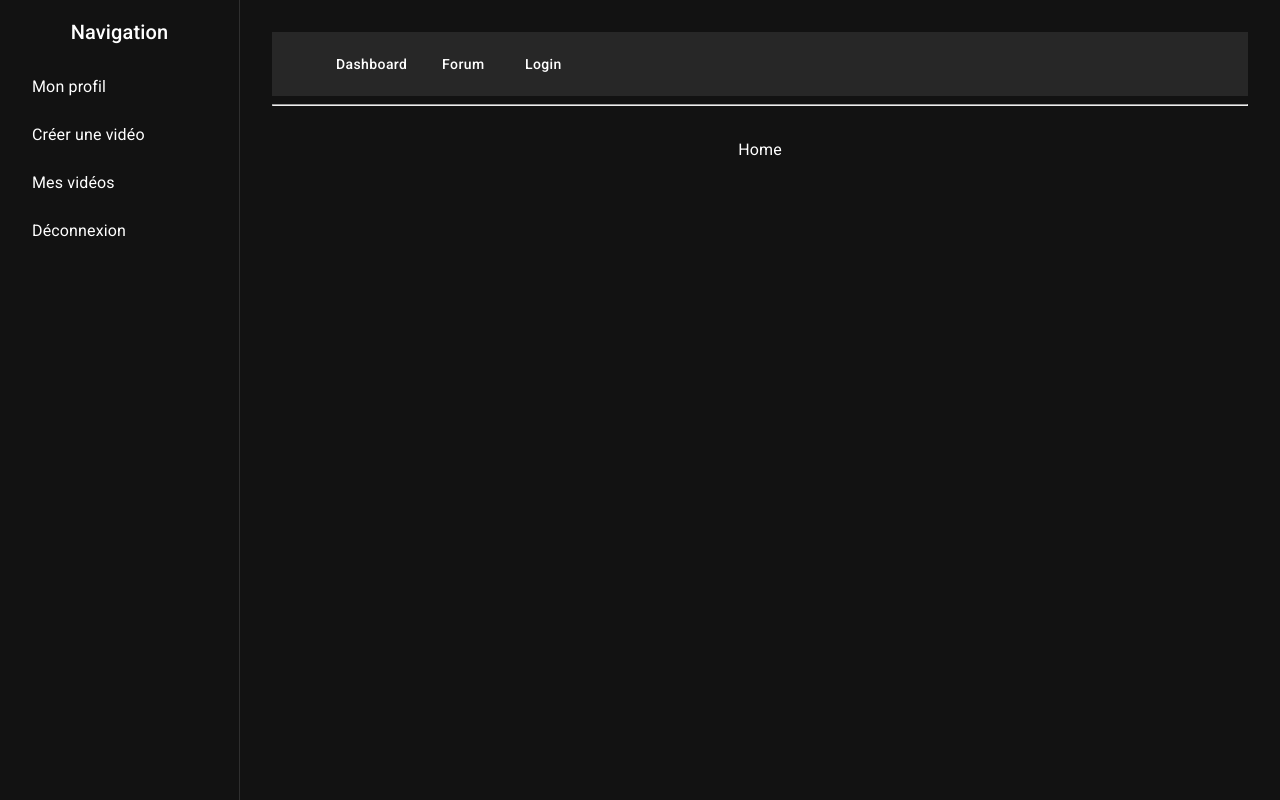
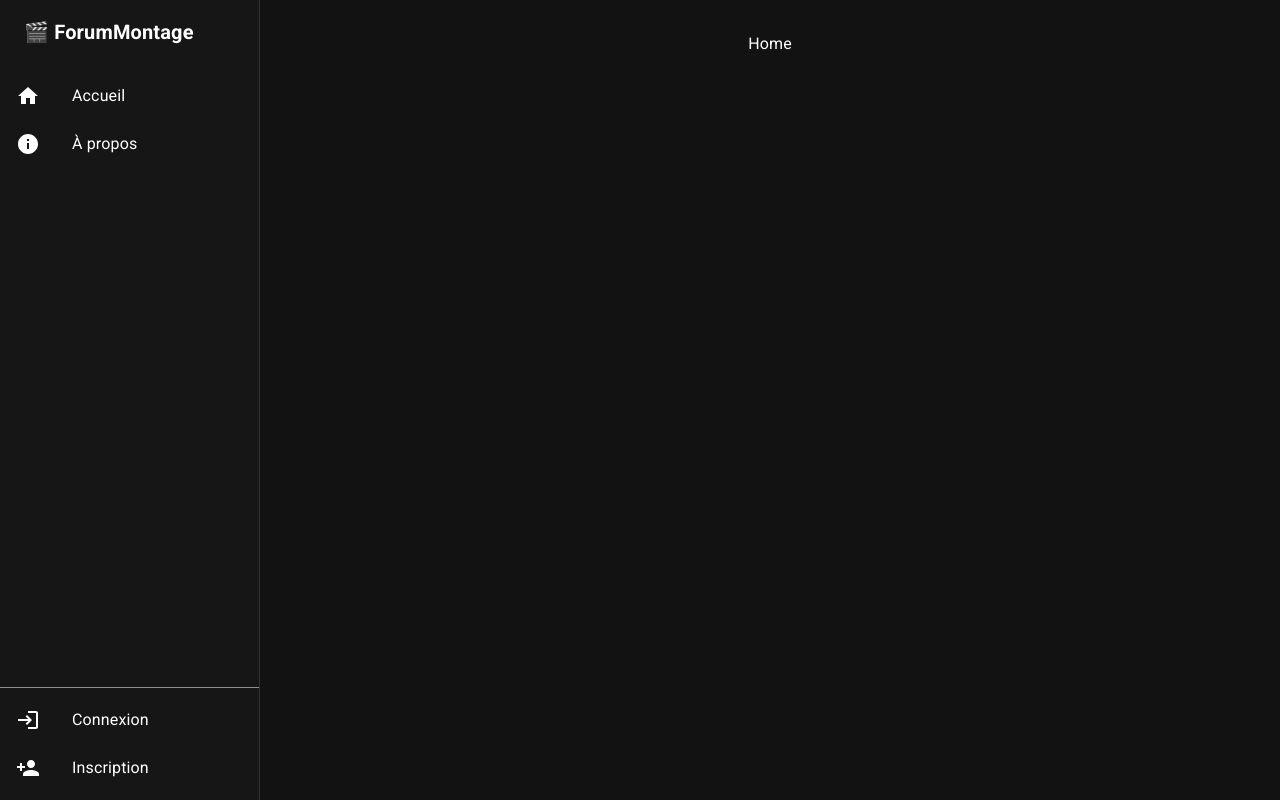
Before and after one commit to 0maxjlt/ForumMontage, a React (Vite) app: page / in a window 1280 px wide. Built offline with nearby package versions, Linux system fonts and the light colour scheme; no server answers; a web font is replaced by a local one.

Commit message:
appbar + offre createur debut

```diff
--- a/src/App.jsx
+++ b/src/App.jsx
@@ -34,12 +34,13 @@ function App() {
 
         <Router>
           <Routes>
-              <Route path="/" element={<Layout/>} >
+            <Route path="/login" element={<Login />} />  {/* Route de connexion */}
+
+            <Route path="/" element={<Layout />} >
               <Route path="/" element={<Home />} />  {/* Route de connexion */}
-                <Route path="/login" element={<Login />} />  {/* Route de connexion */}
               <Route path="/dashboard" element={<Dashboard />} />  {/* Route de connexion */}
-                <Route path ="/dashboard/:id" element={<VideosDashboard />} />
-                <Route path = "/Forum" element={<Forum />} />
+              <Route path="/dashboard/:id" element={<VideosDashboard />} />
+              <Route path="/Forum" element={<Forum />} />
             </Route>
           </Routes>
         </Router>
--- a/src/components/Layout.jsx
+++ b/src/components/Layout.jsx
@@ -11,13 +11,20 @@ function Layout() {
       <MyDrawer />
 
       {/* Contenu principal */}
-      <Box component="main" sx={{ flexGrow: 1 }}>
-        {/* En-tête de page */}
+      <Box
+        component="main"
+        sx={{
+          flexGrow: 1,
+          ml: { sm: `260px` }, // pour laisser la place au drawer sur desktop
+        }}
+      >
+        {/* En-tête de page
         <MyBreadcrumbs />
 
-        {/* Séparateur */}
+
         <hr />
         <br />
+        */}
 
         {/* Contenu dynamique (Forum, Dashboard...) */}
         <Outlet />
--- a/src/components/MyDrawer.jsx
+++ b/src/components/MyDrawer.jsx
@@ -1,46 +1,227 @@
-import React from "react";
-import { Box, Typography, List, ListItem, ListItemText } from "@mui/material";
-import { Drawer } from "@mui/material";
+import React, { useState, useEffect } from "react";
+import {
+  Drawer, List, ListItem, ListItemButton, ListItemIcon, ListItemText,
+  Toolbar, Typography, Box, Collapse, Divider, IconButton, AppBar
+} from "@mui/material";
+import {
+  Home as HomeIcon,
+  Work as WorkIcon,
+  People as PeopleIcon,
+  Info as InfoIcon,
+  AccountCircle as AccountCircleIcon,
+  Settings as SettingsIcon,
+  ExpandLess,
+  ExpandMore,
+  PostAdd as PostAddIcon,
+  ManageAccounts as ManageAccountsIcon,
+  Folder as FolderIcon,
+  Search as SearchIcon,
+  Logout as LogoutIcon,
+  Login as LoginIcon,
+  PersonAdd as PersonAddIcon,
+  Menu as MenuIcon
+} from "@mui/icons-material";
 import { useNavigate } from "react-router-dom";
 
+export default function MyDrawer() {
+  const drawerWidth = 260;
+  const navigate = useNavigate();
 
-function MyDrawer() {
+  const [user, setUser] = useState(null);
+  const [openCreators, setOpenCreators] = useState(false);
+  const [openEditors, setOpenEditors] = useState(false);
+  const [mobileOpen, setMobileOpen] = useState(false);
 
-    return (
-    <Drawer
+  // Vérifie si l'utilisateur est connecté
+  useEffect(() => {
+    fetch("http://localhost:3001/api/me", { credentials: "include" })
+      .then(res => {
+        if (!res.ok) throw new Error("Non connecté");
+        return res.json();
+      })
+      .then(data => setUser(data))
+      .catch(() => setUser(null));
+  }, []);
+
+  const handleLogout = () => {
+    fetch("http://localhost:3001/api/logout", {
+      method: "POST",
+      credentials: "include",
+    })
+      .then(() => setUser(null))
+      .catch(err => console.error("Erreur déconnexion", err));
+
+    navigate("/login");
+    setMobileOpen(false); // ferme le drawer mobile après logout
+  };
+
+  const toggleDrawer = () => setMobileOpen(!mobileOpen);
+
+  const drawerContent = (
+    <Box sx={{ display: "flex", flexDirection: "column", height: "100%" }}>
+      {/* Contenu principal */}
+      <Box>
+        <Toolbar>
+          <Typography variant="h6" sx={{ fontWeight: "bold", color: "#fff" }}>
+            🎬 ForumMontage
+          </Typography>
+        </Toolbar>
+
+        <Box sx={{ flexGrow: 1, overflow: "auto" }}>
+          <List>
+            <ListItem disablePadding>
+              <ListItemButton onClick={() => { navigate("/"); setMobileOpen(false); }}>
+                <ListItemIcon><HomeIcon sx={{ color: "white" }} /></ListItemIcon>
+                <ListItemText primary="Accueil" />
+              </ListItemButton>
+            </ListItem>
+
+            {user && (
+              <>
+                {/* Espace Créateurs */}
+                <ListItem disablePadding>
+                  <ListItemButton onClick={() => setOpenCreators(!openCreators)}>
+                    <ListItemIcon><WorkIcon sx={{ color: "white" }} /></ListItemIcon>
+                    <ListItemText primary="Espace Créateurs" />
+                    {openCreators ? <ExpandLess /> : <ExpandMore />}
+                  </ListItemButton>
+                </ListItem>
+                <Collapse in={openCreators} timeout="auto" unmountOnExit>
+                  <List component="div" disablePadding sx={{ pl: 4 }}>
+                    <ListItemButton onClick={() => { navigate("/forum"); setMobileOpen(false); }}>
+                      <ListItemIcon><SearchIcon sx={{ color: "white" }} /></ListItemIcon>
+                      <ListItemText primary="Voir les offres" />
+                    </ListItemButton>
+                    <ListItemButton onClick={() => { navigate("/dashboard"); setMobileOpen(false); }}>
+                      <ListItemIcon><ManageAccountsIcon sx={{ color: "white" }} /></ListItemIcon>
+                      <ListItemText primary="Gérer mes offres" />
+                    </ListItemButton>
+                  </List>
+                </Collapse>
+
+                {/* Espace Monteurs */}
+                <ListItem disablePadding>
+                  <ListItemButton onClick={() => setOpenEditors(!openEditors)}>
+                    <ListItemIcon><PeopleIcon sx={{ color: "white" }} /></ListItemIcon>
+                    <ListItemText primary="Espace Monteurs" />
+                    {openEditors ? <ExpandLess /> : <ExpandMore />}
+                  </ListItemButton>
+                </ListItem>
+                <Collapse in={openEditors} timeout="auto" unmountOnExit>
+                  <List component="div" disablePadding sx={{ pl: 4 }}>
+                    <ListItemButton onClick={() => setMobileOpen(false)}>
+                      <ListItemIcon><SearchIcon sx={{ color: "white" }} /></ListItemIcon>
+                      <ListItemText primary="Voir les offres" />
+                    </ListItemButton>
+                    <ListItemButton onClick={() => setMobileOpen(false)}>
+                      <ListItemIcon><FolderIcon sx={{ color: "white" }} /></ListItemIcon>
+                      <ListItemText primary="Mon portfolio" />
+                    </ListItemButton>
+                  </List>
+                </Collapse>
+              </>
+            )}
+
+            {/* À propos */}
+            <ListItem disablePadding>
+              <ListItemButton onClick={() => setMobileOpen(false)}>
+                <ListItemIcon><InfoIcon sx={{ color: "white" }} /></ListItemIcon>
+                <ListItemText primary="À propos" />
+              </ListItemButton>
+            </ListItem>
+          </List>
+        </Box>
+      </Box>
+
+      {/* Section Profil / Paramètres / Déconnexion en bas */}
+      <Box sx={{ mt: "auto" }}>
+        <Divider sx={{ bgcolor: "gray" }} />
+        <List>
+          {user ? (
+            <>
+              <ListItem disablePadding>
+                <ListItemButton onClick={() => setMobileOpen(false)}>
+                  <ListItemIcon><AccountCircleIcon sx={{ color: "white" }} /></ListItemIcon>
+                  <ListItemText primary="Profil" />
+                </ListItemButton>
+              </ListItem>
+              <ListItem disablePadding>
+                <ListItemButton onClick={() => setMobileOpen(false)}>
+                  <ListItemIcon><SettingsIcon sx={{ color: "white" }} /></ListItemIcon>
+                  <ListItemText primary="Paramètres" />
+                </ListItemButton>
+              </ListItem>
+              <ListItem disablePadding>
+                <ListItemButton onClick={handleLogout}>
+                  <ListItemIcon><LogoutIcon sx={{ color: "white" }} /></ListItemIcon>
+                  <ListItemText primary="Déconnexion" />
+                </ListItemButton>
+              </ListItem>
+            </>
+          ) : (
+            <>
+              <ListItem disablePadding>
+                <ListItemButton onClick={() => { navigate("/login"); setMobileOpen(false); }}>
+                  <ListItemIcon><LoginIcon sx={{ color: "white" }} /></ListItemIcon>
+                  <ListItemText primary="Connexion" />
+                </ListItemButton>
+              </ListItem>
+              <ListItem disablePadding>
+                <ListItemButton onClick={() => { navigate("/register"); setMobileOpen(false); }}>
+                  <ListItemIcon><PersonAddIcon sx={{ color: "white" }} /></ListItemIcon>
+                  <ListItemText primary="Inscription" />
+                </ListItemButton>
+              </ListItem>
+            </>
+          )}
+        </List>
+      </Box>
+    </Box>
+  );
+
+  return (
+    <>
+      {/* AppBar pour bouton burger */}
+      <AppBar position="fixed" sx={{ display: { sm: "none" }, bgcolor: "#161616ff" }}>
+        <Toolbar>
+          <IconButton
+            color="inherit"
+            edge="start"
+            onClick={toggleDrawer}
+          >
+            <MenuIcon />
+          </IconButton>
+          <Typography variant="h6" sx={{ ml: 2 }}>
+            🎬 ForumMontage
+          </Typography>
+        </Toolbar>
+      </AppBar>
+
+      {/* Drawer permanent sur desktop */}
+      <Drawer
         variant="permanent"
-        anchor="left"
         sx={{
-            width: 240,
-            flexShrink: 0,
-            [`& .MuiDrawer-paper`]: {
-                width: 240,
-                boxSizing: "border-box",
+          display: { xs: "none", sm: "block" },
+          "& .MuiDrawer-paper": { width: drawerWidth, bgcolor: "#161616ff" }
+        }}
+        open
+      >
+        {drawerContent}
+      </Drawer>
 
-                color: "white",
-                p: 2,
-            },
+      {/* Drawer temporaire sur mobile */}
+      <Drawer
+        variant="temporary"
+        open={mobileOpen}
+        onClose={toggleDrawer}
+        ModalProps={{ keepMounted: true }}
+        sx={{
+          display: { xs: "block", sm: "none" },
+          "& .MuiDrawer-paper": { width: drawerWidth, bgcolor: "#161616ff" }
         }}
-    >
-        <Typography variant="h6" gutterBottom>
-            Navigation
-        </Typography>
-
-        <List>
-            <ListItem button>
-                <ListItemText primary="Mon profil" />
-            </ListItem>
-            <ListItem button>
-                <ListItemText primary="Créer une vidéo" />
-            </ListItem>
-            <ListItem button>
-                <ListItemText primary="Mes vidéos" />
-            </ListItem>
-            <ListItem button>
-                <ListItemText primary="Déconnexion" />
-            </ListItem>
-        </List>
-    </Drawer>
-)}
-
-export default MyDrawer;
+      >
+        {drawerContent}
+      </Drawer>
+    </>
+  );
+}
--- a/src/pages/Dashboard.jsx
+++ b/src/pages/Dashboard.jsx
@@ -242,8 +242,11 @@ function Dashboard() {
                                                                             if (b.favorite !== a.favorite) return b.favorite - a.favorite;
 
                                                                             // Puis par date décroissante
+                                                                            console.log(new Date(b.created_at), new Date(a.created_at));
                                                                             return new Date(b.created_at) - new Date(a.created_at);
                                                                         });
+
+
 
                                                                         // 3️⃣ Retourner ce nouveau tableau -> React re-render
                                                                         console.log("Vidéos triées :", sortedVideos);
```
Also changed, not shown: src/pages/Forum.jsx (+11 -17 lines), 2 other files (tests, documents, lock files or other folders). Lines whose indentation alone changed are shown as unchanged.
